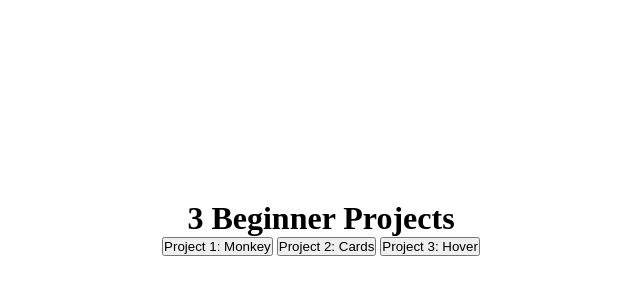
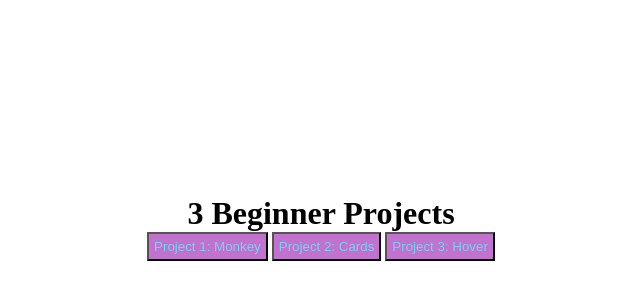
Before and after one commit to isabeljaramillo3/module8, a plain HTML site: page index.html in a window 1280 px wide. Shown: the part 172-472 px from the top of the page, without its empty margins (319-959 px from the left). Drawn offline with Linux system fonts and the light colour scheme; files that its build step writes are made by us from their sources.

Commit message:
style.css

```diff
--- a/project 1/style.css
+++ b/project 1/style.css
@@ -29,3 +29,10 @@ body{
 .active{
     display: block;
 }
+
+button {
+    padding: 5px;
+    background-color: #c371ce;
+    color: rgb(113, 211, 244);
+    cursor: pointer;
+}
```
